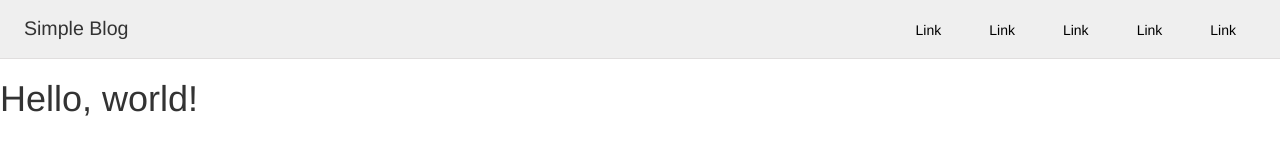
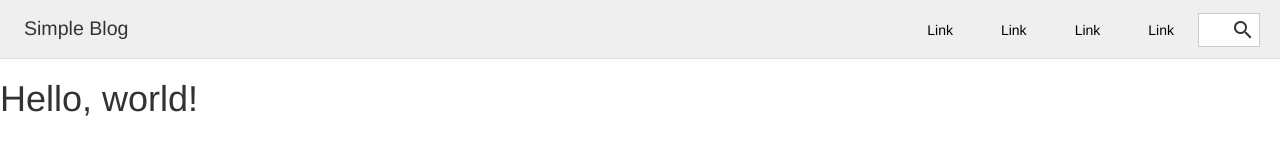
Before and after one commit to lucascraveiropaes/simple-blog, a plain HTML site: page index.html in a window 1280 px wide. Drawn offline with Linux system fonts and the light colour scheme.

Commit message:
Adicionando form no menu

```diff
--- a/index.html
+++ b/index.html
@@ -11,6 +11,9 @@
 
         <!-- Style CSS -->
         <link rel="stylesheet" href="style.css">
+
+        <!-- Material Icons -->
+        <link href="https://fonts.googleapis.com/icon?family=Material+Icons" rel="stylesheet">
     </head>
     <body>
         <nav>
@@ -36,7 +39,16 @@
                     <a href="#">Link</a>
                 </li>
                 <li>
-                    <a href="#">Link</a>
+                    <form class="navbar-form navbar-left">
+                        <div class="input-group">
+                            <input type="text" class="form-control">
+                            <span class="input-group-btn">
+                                <button class="btn btn-default" type="button">
+                                    <i class="material-icons">search</i>
+                                </button>
+                            </span>
+                        </div>
+                    </form>
                 </li>
             </ul>
         </nav>
--- a/style.css
+++ b/style.css
@@ -145,6 +145,40 @@ nav ul.menu-links li a:hover {
 	color: #000;
 }
 
+nav ul.menu-links li form {
+	padding: 0px;
+	margin-top: -7px;
+}
+
+nav ul.menu-links li form .input-group input {
+	border-radius: 0px;
+	border-right: none;
+	-webkit-box-shadow: none;
+    box-shadow: none;
+    width: 30px !important;
+
+
+	-webkit-transition: .2s ease-in-out;
+	-moz-transition: .2s ease-in-out;
+	-o-transition: .2s ease-in-out;
+	transition: .2s ease-in-out;
+}
+nav ul.menu-links li form .input-group input:focus {
+    width: 180px !important;
+    border-color: rgba(0,0,0,0.2);
+}
+nav ul.menu-links li form .input-group-btn button {
+	border-radius: 0px;
+	border-left: none;
+
+	-webkit-box-shadow: none;
+    box-shadow: none;
+    padding: 4px;
+
+    background-color: #fff;
+    font-size: 0.2em;
+}
+
 @media(max-width: 768px) {
 	nav.sidebar {
 		background-color: #efefef;
```
